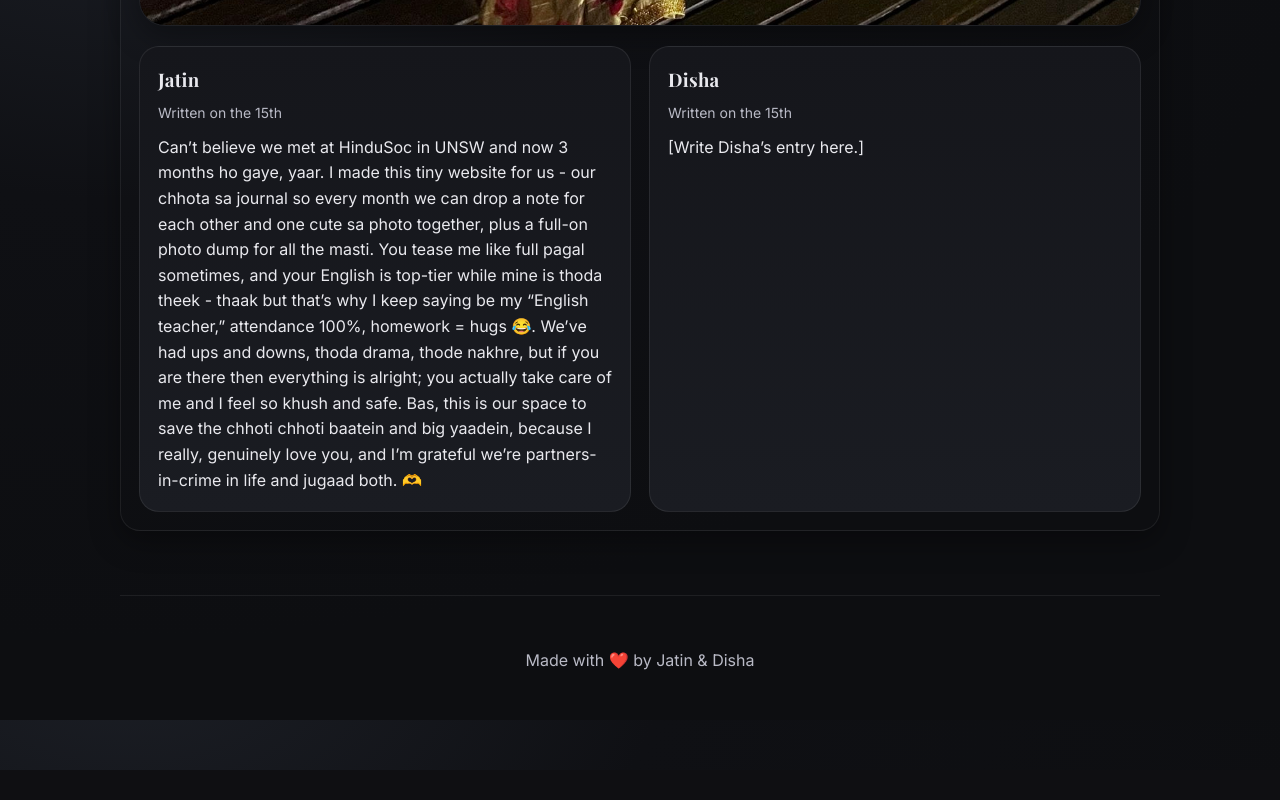
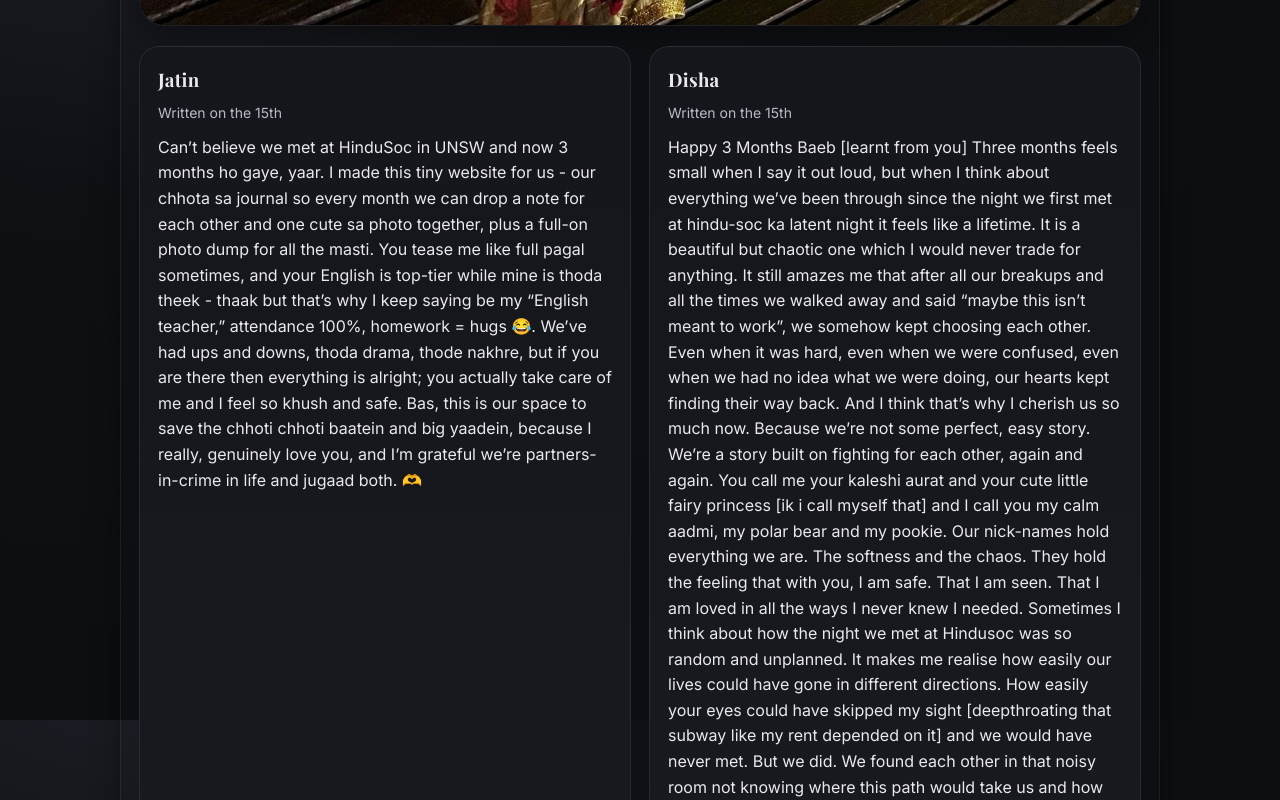
Before and after one commit to jatindishapednekar-max/jatindishajournal, a plain HTML site: page entries/2025-11-15/index.html in a window 1280 px wide. Shown: the part 1680-2480 px from the top of the page. Before the commit the page ends 2450 px from the top, so only its background shows below. Drawn offline with nearby package versions, Linux system fonts and the light colour scheme.

Commit message:
changed disha's nov

```diff
--- a/entries/2025-11-15/index.html
+++ b/entries/2025-11-15/index.html
@@ -52,7 +52,18 @@
           <p class="byline">Written on the 15th</p>
           <div class="entry">
             <!-- Paste Disha’s text here (from disha.md). -->
-            <p>[Write Disha’s entry here.]</p>
+            <p>Happy 3 Months Baeb [learnt from you]
+Three months feels small when I say it out loud, but when I think about everything we’ve been through since the night we first met at hindu-soc ka latent night it feels like a lifetime. It is a beautiful but chaotic one which I would never trade for anything.
+It still amazes me that after all our breakups and all the times we walked away and said “maybe this isn’t meant to work”, we somehow kept choosing each other. Even when it was hard, even when we were confused, even when we had no idea what we were doing, our hearts kept finding their way back. And I think that’s why I cherish us so much now. Because we’re not some perfect, easy story. We’re a story built on fighting for each other, again and again.
+You call me your kaleshi aurat and your cute little fairy princess [ik i call myself that] and I call you my calm aadmi, my polar bear and my pookie. Our nick-names hold everything we are. The softness and the chaos. They hold the feeling that with you, I am safe. That I am seen. That I am loved in all the ways I never knew I needed.
+Sometimes I think about how the night we met at Hindusoc was so random and unplanned. It makes me realise how easily our lives could have gone in different directions. How easily your eyes could have skipped my sight [deepthroating that subway like my rent depended on it] and we would have never met. But we did. We found each other in that noisy room not knowing where this path would take us and how much room in each other's heart we would eventually hold.
+Our memories: garba, Diwali party, Govindas, Mad Mex, those long random walks, the late-night talks and cinema makeouts, have all become a little timestamp celebrating our relationship. However, what means the most to me isn't the ambience of the place or any grand moment.
+It is how I feel within your presence, in your arms. Safer than I’d feel in a bullet-proof vest. Held like you wanted to keep all the chaos in the world away from me. Wanted more than a drowning man wants a gasp of air. Like I finally belong to someone who belongs to me. Ik im dramatic. takes an exasperated sigh
+You are my person. The one I want to marry. The father of the babies I already imagine in some silly soft corner of my heart.
+The one I want to grow old with, fight with, make up with, build a home with. The one I want to annoy and adore for the rest of my life. The only one I want to grow old with and don’t mind fighting and making up a hundred times as long as we both know that we are endgame.
+If this is the beginning, I can’t wait for the forever that follows.
+I love you, my polar bear. More than every word I’ve written here. More than any letter can say.
+Your penguin princess, always.</p>
           </div>
         </article>
       </div>
```
Also changed, not shown: 1 other file.
